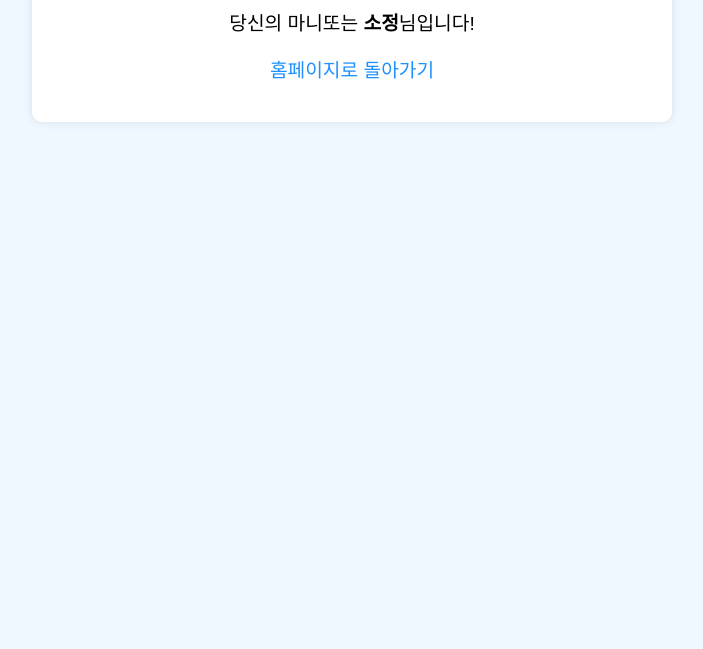
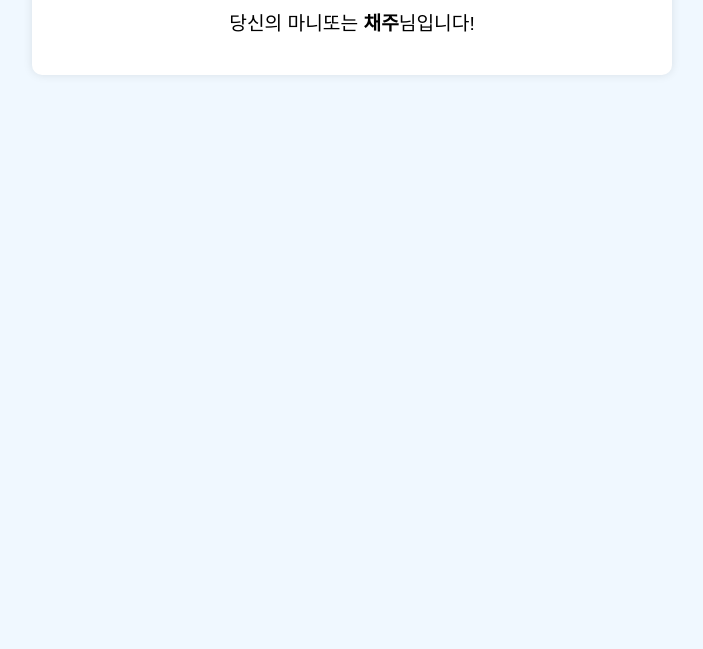
Before and after one commit to LastStar98/HI, a plain HTML site: page uj.html in a window 1280 px wide. Shown: the part 151-800 px from the top of the page, without its empty margins (288-991 px from the left). Drawn offline with Linux system fonts and the light colour scheme.

Commit message:
Update uj.html

```diff
--- a/uj.html
+++ b/uj.html
@@ -20,15 +20,12 @@
         }
         h1 { color: #333; }
         p { font-size: 1.2em; }
-        a { text-decoration: none; color: #1e90ff; }
-        a:hover { text-decoration: underline; }
     </style>
 </head>
 <body>
     <div class="container">
         <h1>유진님의 마니또</h1>
-        <p>당신의 마니또는 <strong>소정</strong>님입니다!</p>
-        <p><a href="index.html">홈페이지로 돌아가기</a></p>
+        <p>당신의 마니또는 <strong>채주</strong>님입니다!</p>
     </div>
 </body>
 </html>
```
